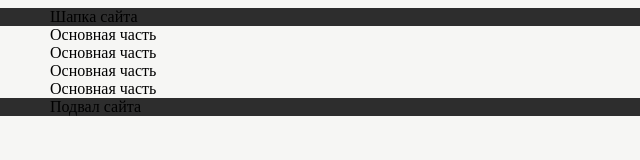
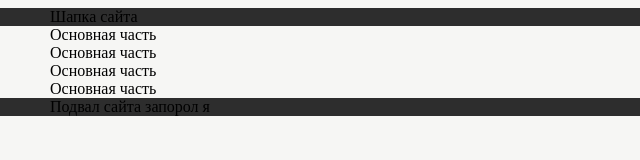
Before and after one commit to mlnles/FashionStore, a plain HTML site: page index.html in a window 1280 px wide. Shown: the full height of the page, 320-960 px from the left. Drawn offline with Linux system fonts and the light colour scheme.

Commit message:
Запорол комит ком

```diff
--- a/index.html
+++ b/index.html
@@ -20,7 +20,7 @@
     </section>
     <footer>
         <div>
-            Подвал сайта
+            Подвал сайта запорол я
         </div>
     </footer>
 </body>
```
